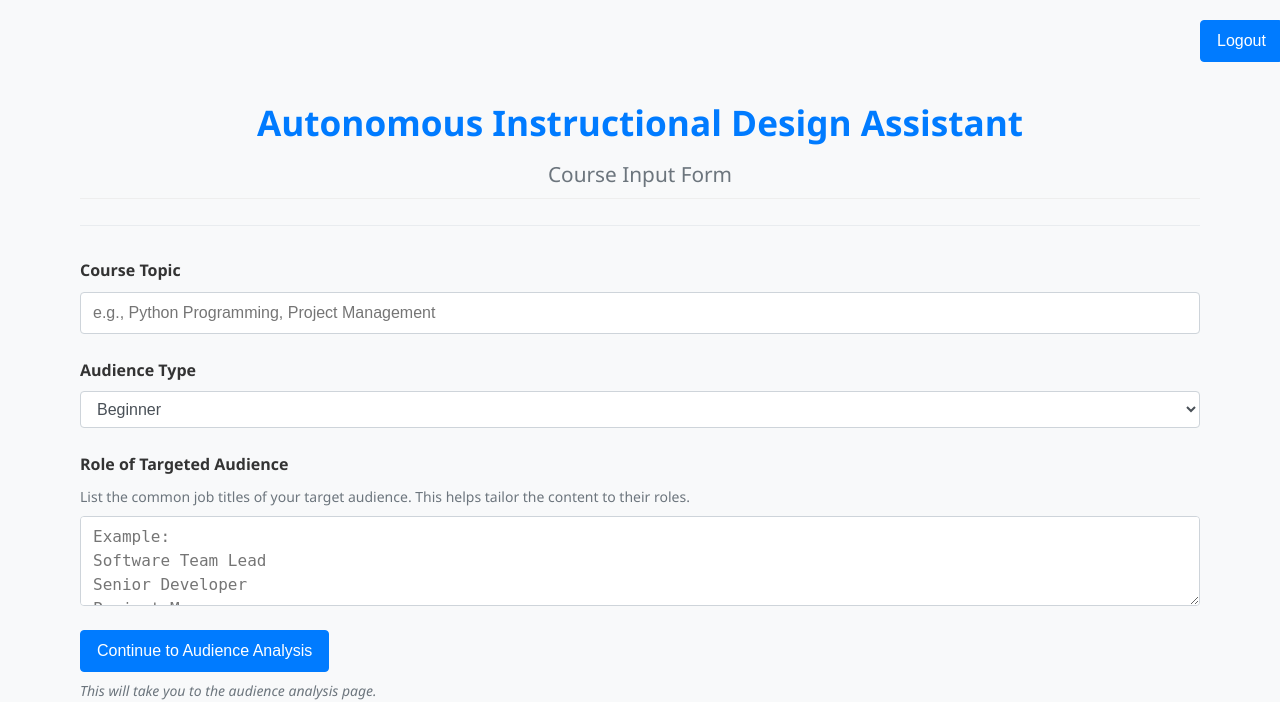
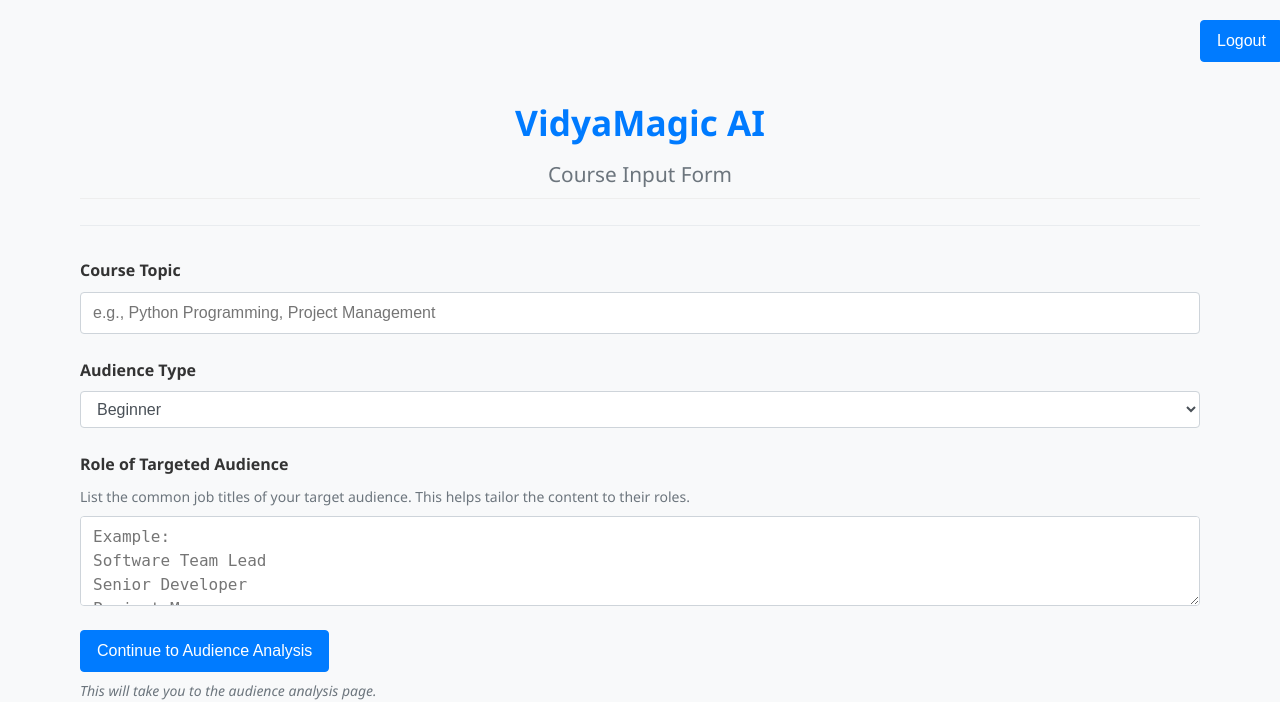
Before and after one commit to abhaysharma3021/aida, a Flask app: page / in a window 1280 px wide. Shown: the top 702 px of the page. Run offline with Flask 3, Linux system fonts and the light colour scheme; the visitor is signed in with stand-in values (Sample User, id 1); some libraries are stand-ins or nearby versions.

Commit message:
Update on oct 15

```diff
--- a/app/templates/base.html
+++ b/app/templates/base.html
@@ -32,7 +32,7 @@
         </button>
       </div>
       <header>
-        <h1>Autonomous Instructional Design Assistant</h1>
+        <h1>VidyaMagic AI</h1>
         <h2>{% block header_subtitle %}{% endblock %}</h2>
       </header>
 
--- a/app/templates/index.html
+++ b/app/templates/index.html
@@ -11,7 +11,7 @@
 			<button onclick="window.location.href='/auth/logout'" class="btn btn-primary" style="margin-left: 100%">Logout</button>
 		</div>
         <header>
-            <h1>Autonomous Instructional Design Assistant</h1>
+            <h1>VidyaMagic AI</h1>
             <h2>Course Input Form</h2>
         </header>
 
```
